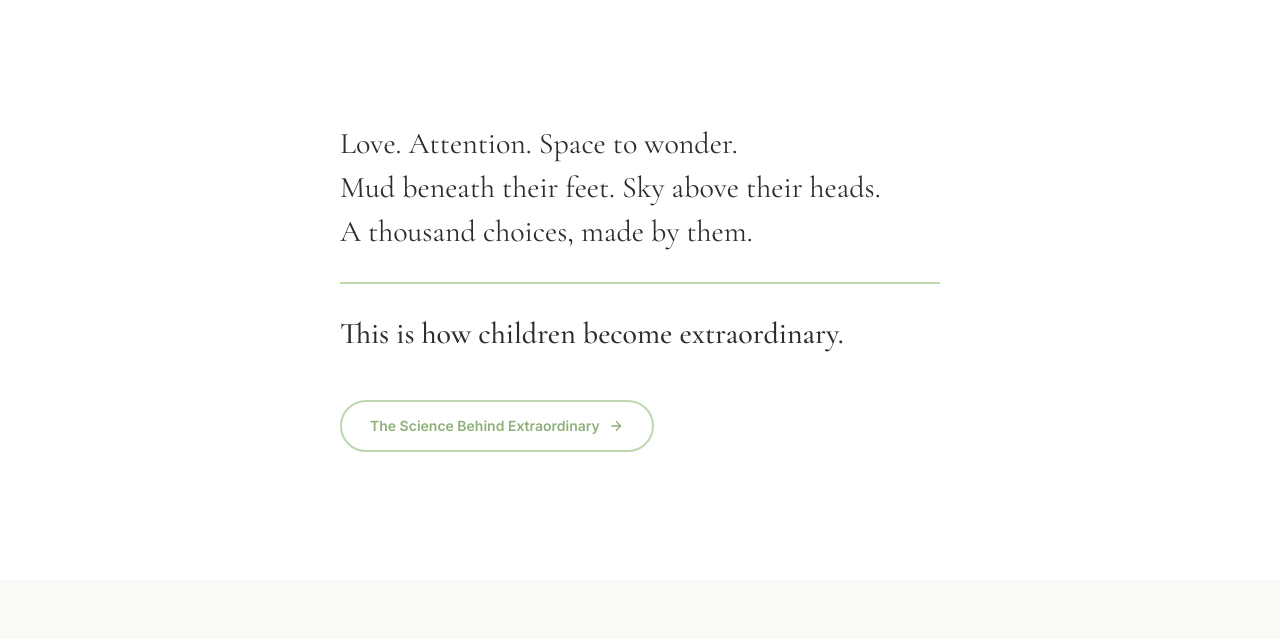
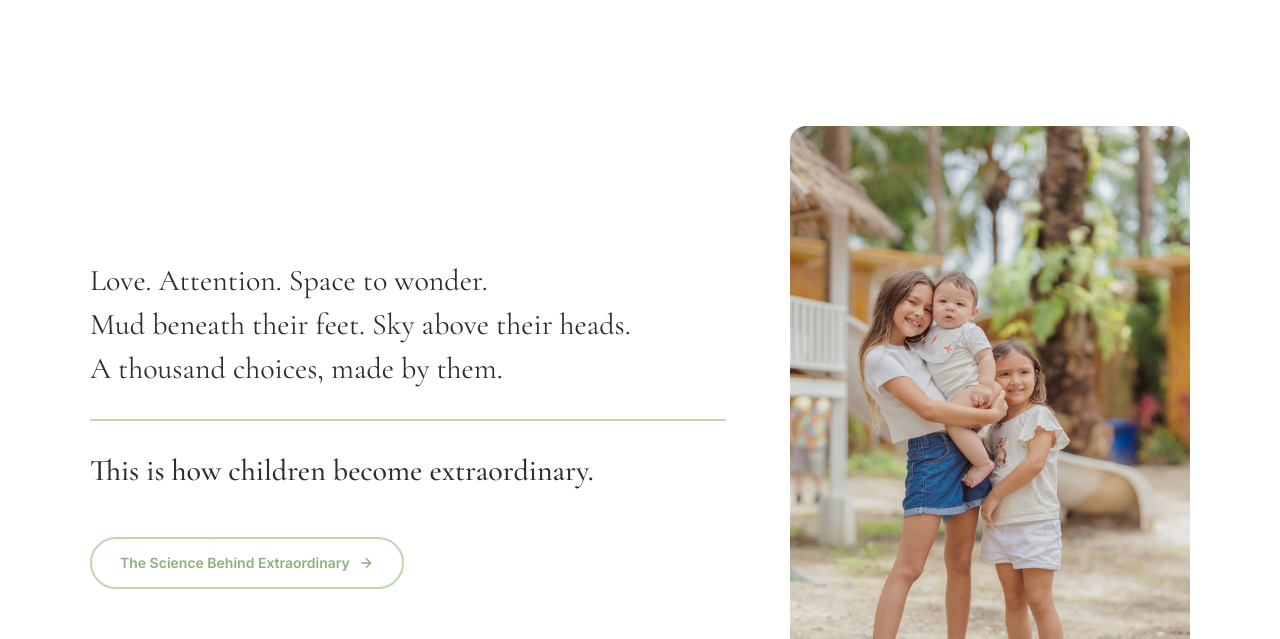
Before and after one commit to Masssa75/bamboo-valley-school, a Next.js app: page / in a window 1280 px wide. Shown: the part 802-1441 px from the top of the page. Built offline with nearby package versions, Linux system fonts and the light colour scheme.

Commit message:
feat: add free kids image to WhatWeAre section

```diff
--- a/src/components/WhatWeAre.tsx
+++ b/src/components/WhatWeAre.tsx
@@ -1,9 +1,12 @@
 import Link from "next/link";
+import Image from "next/image";
 
 export default function WhatWeAre() {
   return (
     <section id="about" className="py-28 md:py-32 px-6 md:px-12 bg-white">
-      <div className="max-w-[600px] mx-auto text-left">
+      <div className="max-w-[1100px] mx-auto flex flex-col md:flex-row items-center gap-12 md:gap-16">
+        {/* Text content */}
+        <div className="flex-1 text-left">
           <div className="font-serif text-2xl md:text-3xl font-normal leading-relaxed text-[#2d2d2d]">
             <p className="mb-2">Love. Attention. Space to wonder.</p>
             <p className="mb-2">Mud beneath their feet. Sky above their heads.</p>
@@ -34,6 +37,18 @@ export default function WhatWeAre() {
             </Link>
           </div>
         </div>
+
+        {/* Image */}
+        <div className="flex-shrink-0 w-full md:w-[400px]">
+          <Image
+            src="/images/free-kids.jpg"
+            alt="Children playing freely in nature"
+            width={400}
+            height={600}
+            className="rounded-2xl object-cover w-full h-auto"
+          />
+        </div>
+      </div>
     </section>
   );
 }
```
Also changed, not shown: public/images/free-kids.jpg (added), 1 other file (tests, documents, lock files or other folders). Lines whose indentation alone changed are shown as unchanged.
